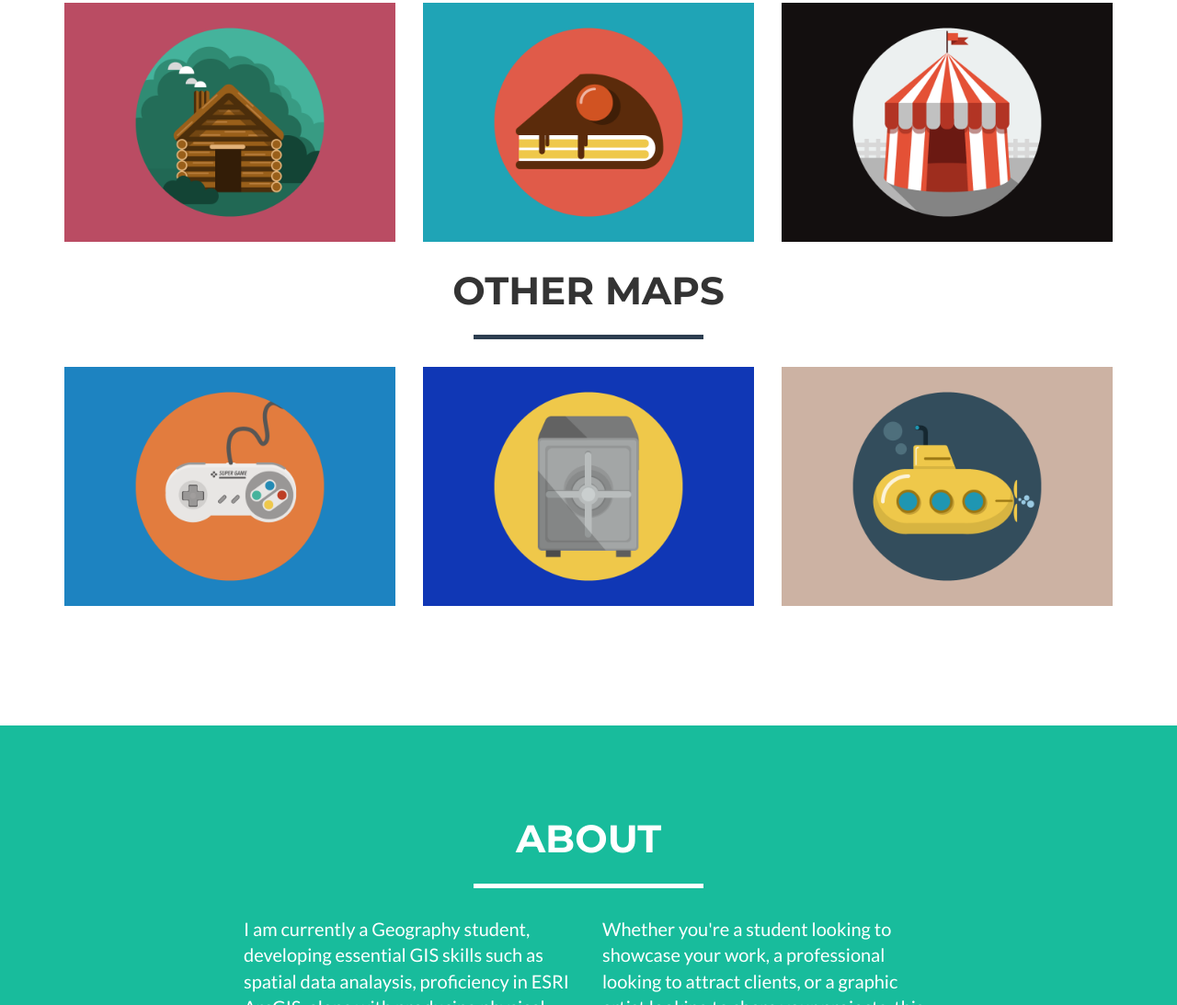
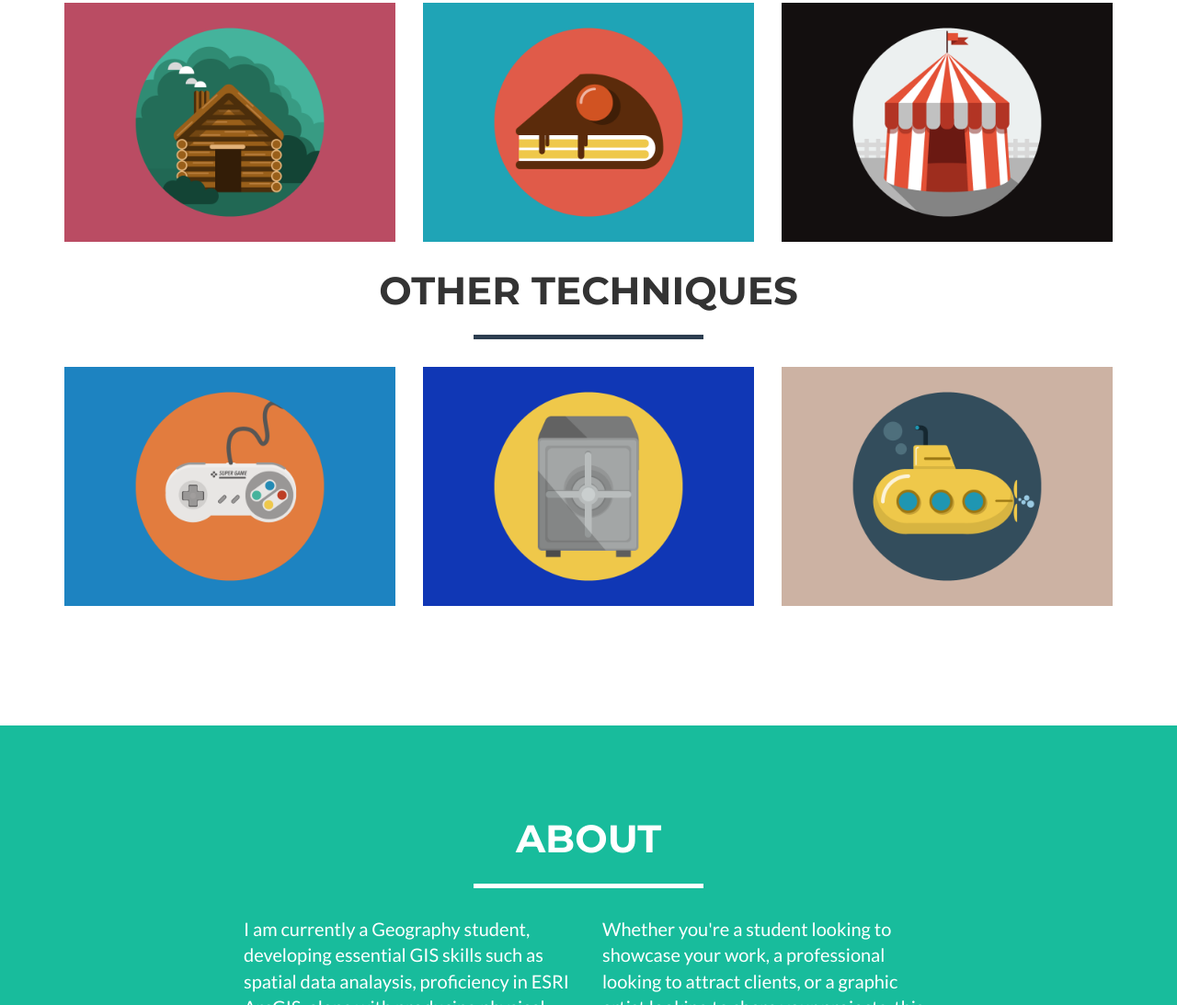
Before and after one commit to jasongis/jasongis.github.io, a website: page index.html in a window 1280 px wide. Shown: the part 1013-2106 px from the top of the page at 92% size. Drawn offline with nearby package versions, Linux system fonts and the light colour scheme.

Commit message:
tecnique
techique

```diff
--- a/index.html
+++ b/index.html
@@ -122,7 +122,7 @@
                     </a>
 				</div>
 				<div class="col-lg-12 text-center">
-                    <h2> Other Maps </h2>
+                    <h2> Other Techniques </h2>
                     <hr class="star-primary">
                 </div>
                 <div class="col-sm-4 portfolio-item">
```
